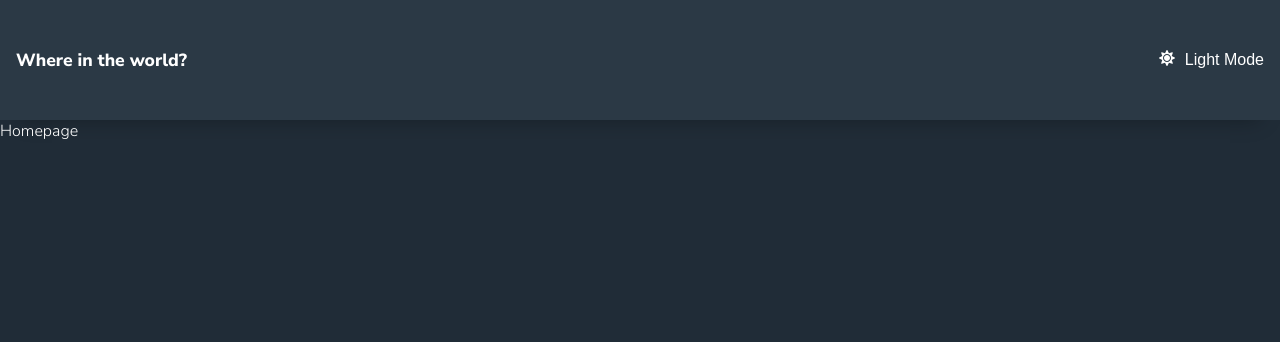
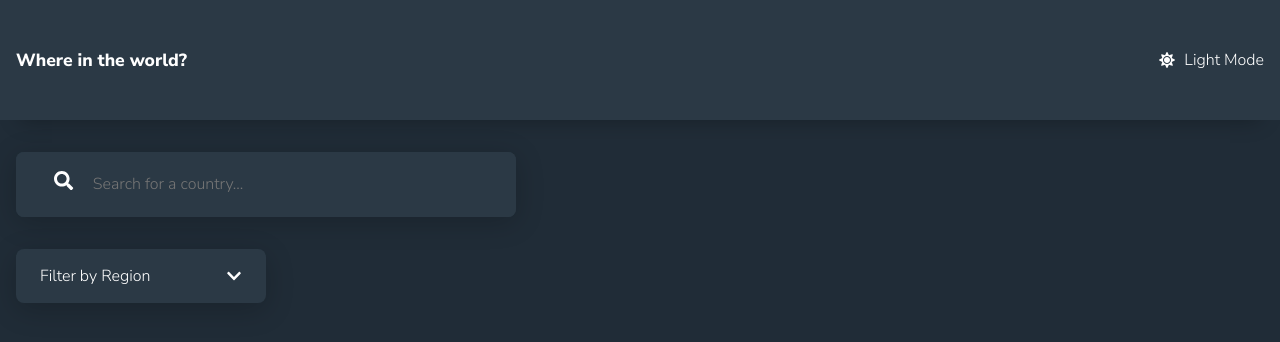
Before and after one commit to sodiqsanusi/learn-countries, a React (Create React App) app: page / in a window 1280 px wide. Shown: the top 342 px of the page. Built offline with nearby package versions, Linux system fonts and the light colour scheme.

Commit message:
Created the search inputs and filter selector

```diff
--- a/src/components/Header/Header.styled.js
+++ b/src/components/Header/Header.styled.js
@@ -33,4 +33,9 @@ export const ToggleButton = styled.button`
     transform: scale(0.95);
     opacity: 0.8;
   }
+  span{
+    display: flex;
+    align-items: center;
+    justify-content: center;
+  }
 `;
--- /dev/null
+++ b/src/components/SearchAndFilter/FilterCountries/SearchAndFilter.styled.js
@@ -0,0 +1,50 @@
+import styled from 'styled-components';
+
+export const FilterArticle = styled.button`
+  position: relative;
+  display: flex;
+  justify-content: space-between;
+  align-items: center;
+  outline: none;
+  border: none;
+  font-size: 1rem;
+  color: var(--textColor);
+  width: 70%;
+  max-width: 250px;
+  padding: 1em 1.5em;
+  background-color: var(--overlayColor);
+  border-radius: 8px;
+  cursor: pointer;
+  margin-top: 2em;
+  box-shadow: rgba(0, 0, 0, 0.2) 0px 7px 29px 0px;
+  span{
+    display: flex;
+    transition: 0.3s;
+    align-items: center;
+    justify-content: center;
+  }
+`;
+
+export const FilterList = styled.ul`
+  position: absolute;
+  display: ${({isFilterListOpen}) => isFilterListOpen ? 'block' : 'none'};
+  transition: 0.3s;
+  background-color: var(--overlayColor);
+  border-radius: 8px;
+  width: 100%;
+  padding: 1em 2em;
+  z-index: 8;
+  left: 0%;
+  bottom: -200px;
+  box-shadow: rgba(0, 0, 0, 0.2) 0px 7px 29px 0px;
+  li{
+    list-style: none;
+    line-height: 2;
+  }a{
+    text-decoration: none;
+    color: var(--textColor);
+    :hover,:focus{
+      text-decoration: underline;
+    }
+  }
+`;
--- /dev/null
+++ b/src/components/SearchAndFilter/FilterCountries/index.js
@@ -0,0 +1,24 @@
+import { Link } from 'react-router-dom';
+import { useState } from 'react';
+import {FaChevronDown} from 'react-icons/fa'
+import { FilterArticle, FilterList } from './SearchAndFilter.styled';
+
+const FilterCountries = () => {
+  const [isFilterListOpen, toggleFilterList] = useState(false);
+
+  return (
+    <FilterArticle onClick={() => toggleFilterList(!isFilterListOpen)}>
+      <p>Filter by Region</p>
+      <span><FaChevronDown /></span>
+      <FilterList isFilterListOpen={isFilterListOpen}>
+        <li><Link to='/'>Africa</Link></li>
+        <li><Link to='/'>America</Link></li>
+        <li><Link to='/'>Asia</Link></li>
+        <li><Link to='/'>Europe</Link></li>
+        <li><Link to='/'>Oceania</Link></li>
+      </FilterList>
+    </FilterArticle>
+  );
+}
+
+export default FilterCountries;
--- /dev/null
+++ b/src/components/SearchAndFilter/SearchAndFilter.styled.js
@@ -0,0 +1,9 @@
+import styled from 'styled-components';
+
+export const Container = styled.section`
+  display: flex;
+  flex-direction: column;
+  justify-content: space-between;
+  align-items: flex-start;
+  padding: 2em 1em;
+`;
--- /dev/null
+++ b/src/components/SearchAndFilter/SearchInputField/SearchInputField.styled.js
@@ -0,0 +1,37 @@
+import styled from 'styled-components';
+
+export const FormContainer = styled.form`
+  width: 100%;
+  max-width: 500px;
+  display: flex;
+  box-shadow: rgba(0, 0, 0, 0.2) 0px 5px 29px 0px;
+  background-color: var(--overlayColor);
+  border-radius: 8px;
+`;
+
+export const FormButton = styled.button`
+  width: 15%;
+  padding: 1em 2em;
+  border: none;
+  outline: none;
+  background-color: var(--overlayColor);
+  color: var(--textColor);
+  font-size: 1.2rem;
+  cursor: pointer;
+  transition: transform 0.3s;
+  :hover,:focus{
+    transform: scale(0.9);
+  }
+  border-radius: 8px 0 0 8px;
+`;
+
+export const FormInput = styled.input`
+   width: 85%;
+   padding: 1em 0;
+   font-size: 1rem;
+   border: none;
+   outline: none;
+   background-color: var(--overlayColor);
+   color: var(--textColor);
+   border-radius: 0 8px 8px 0;
+`;
--- /dev/null
+++ b/src/components/SearchAndFilter/SearchInputField/index.js
@@ -0,0 +1,23 @@
+import { useState } from 'react';
+import {FaSearch} from 'react-icons/fa';
+import { FormButton, FormContainer, FormInput } from './SearchInputField.styled';
+
+const SearchInputField = () => {
+
+  const [searchData, setSearchData] = useState('');
+  const handleSubmit = (e) => {
+    e.preventDefault();
+  }
+
+  return (
+    <FormContainer onSubmit={handleSubmit}>
+      <FormButton><FaSearch /></FormButton>
+      <FormInput
+        type="text" placeholder="Search for a country..."
+        value={searchData} onChange={(e)=> setSearchData(e.target.value)}
+      />
+    </FormContainer>
+   );
+}
+
+export default SearchInputField;
--- /dev/null
+++ b/src/components/SearchAndFilter/index.js
@@ -0,0 +1,14 @@
+import FilterCountries from "./FilterCountries";
+import { Container } from "./SearchAndFilter.styled";
+import SearchInputField from "./SearchInputField";
+
+const SearchAndFilter = () => {
+  return (
+    <Container>
+      <SearchInputField />
+      <FilterCountries />
+    </Container>
+   );
+}
+
+export default SearchAndFilter;
--- a/src/createGlobalStyles.js
+++ b/src/createGlobalStyles.js
@@ -9,9 +9,9 @@ const GlobalStyles = createGlobalStyle`
     margin: 0;
     padding: 0;
     box-sizing: border-box;
+    font-family: 'Nunito Sans', sans-serif;
   }
   body{
-    font-family: 'Nunito Sans', sans-serif;
     background-color: ${({isDarkModeOn}) => isDarkModeOn ? 'hsl(207, 26%, 17%)' : 'hsl(0, 0%, 98%)'};
     color: var(--textColor);
   }
--- a/src/pages/Homepage/index.js
+++ b/src/pages/Homepage/index.js
@@ -1,7 +1,9 @@
+import SearchAndFilter from "../../components/SearchAndFilter";
+
 const HomePage = () => {
   return (
     <main>
-      Homepage
+      <SearchAndFilter />
     </main>
    );
 }
```
